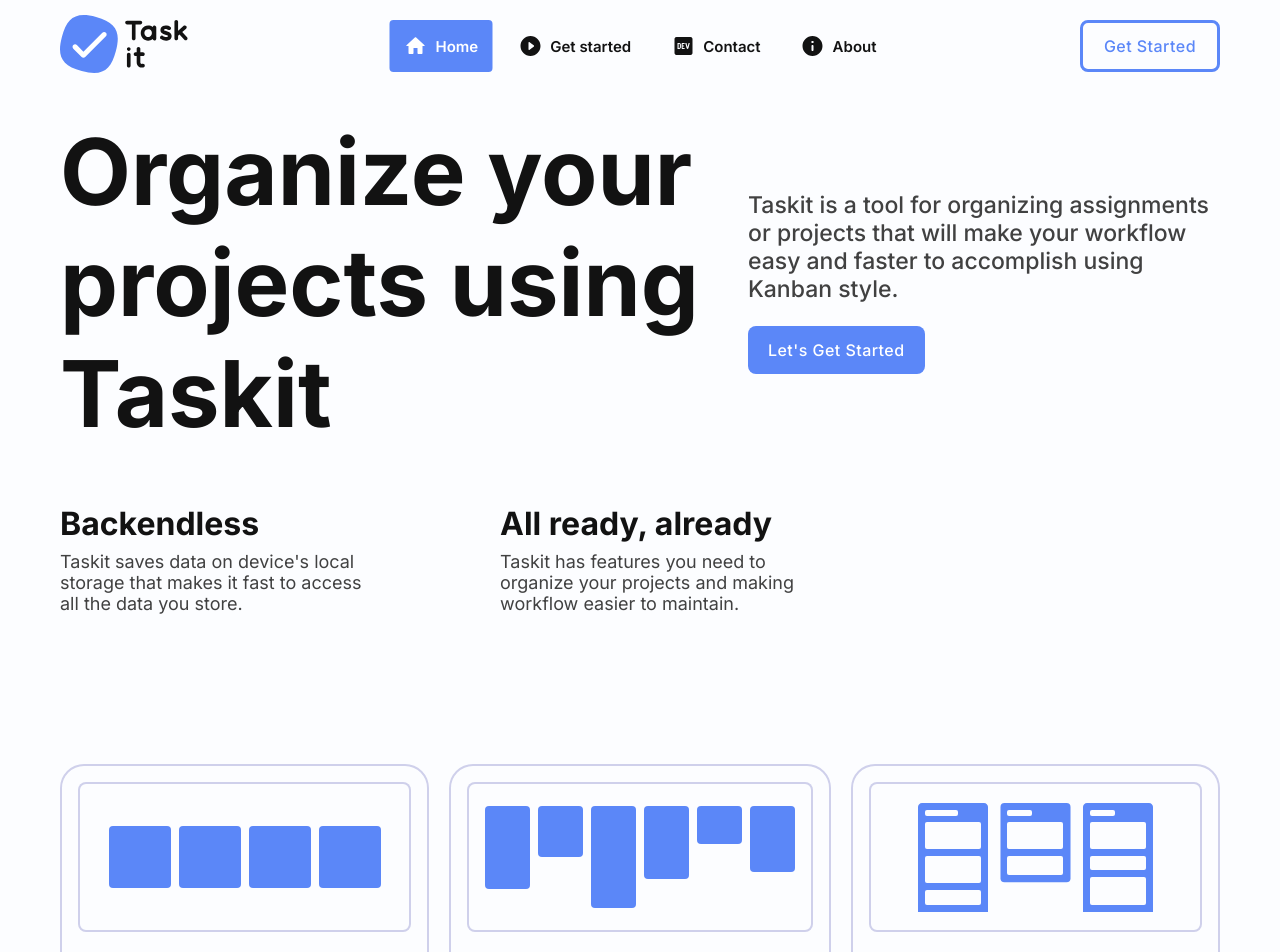
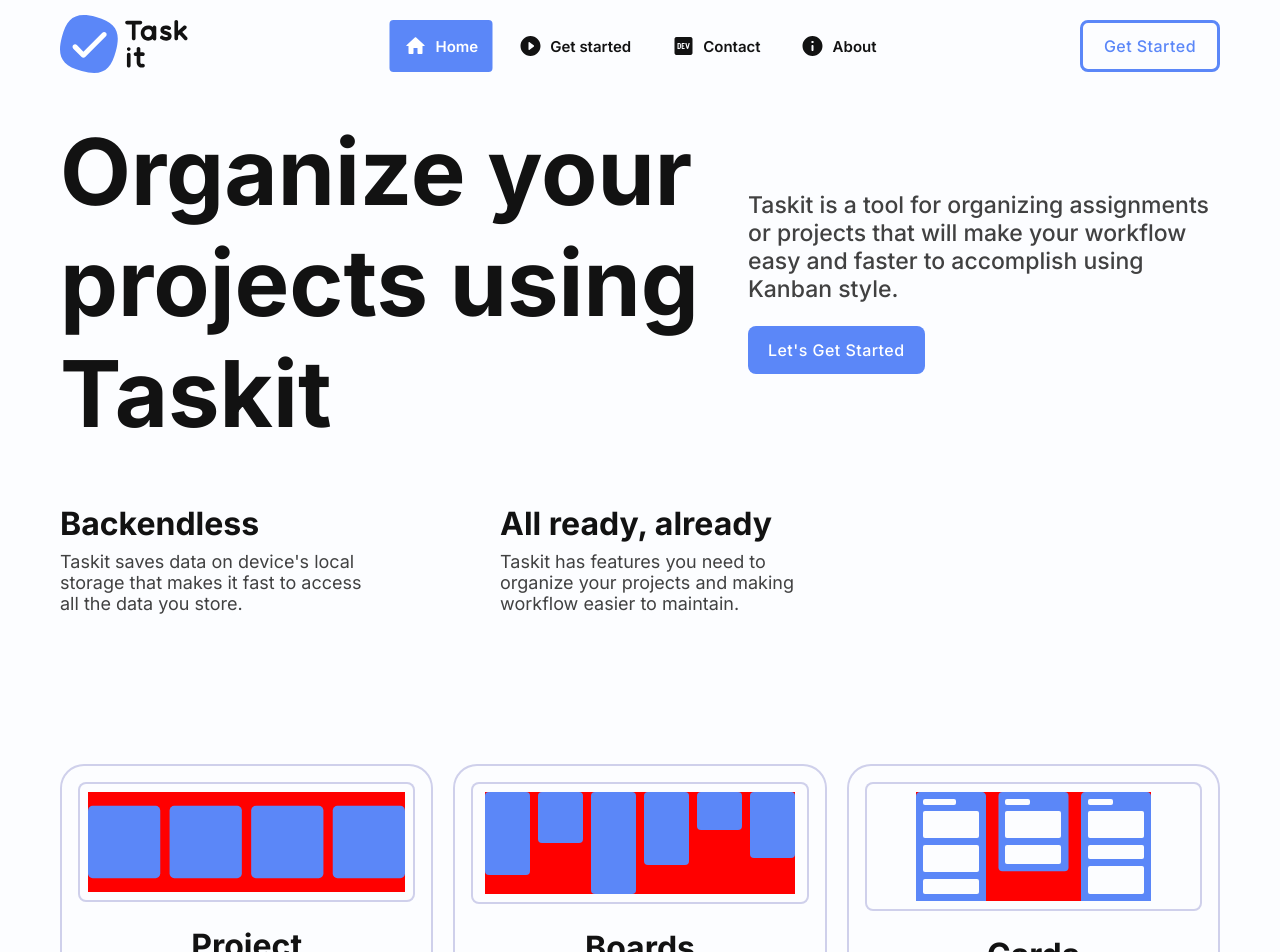
Before and after one commit to Michael-Gatmaitan/Task-it, a React (Vite) app: page / in a window 1280 px wide. Shown: the top 952 px of the page. Built offline with nearby package versions, Linux system fonts and the light colour scheme.

Commit message:
Home page card style changes.

```diff
--- a/src/components/pages/About.tsx
+++ b/src/components/pages/About.tsx
@@ -131,6 +131,7 @@ const About: React.FC = () => {
           {techsAndTools.map((tech) => (
             <Suspense fallback={<div>Ediwow</div>}>
               <TechCard
+                variantItem={staggerAnimation.item}
                 imgSrc={tech.imgSrc}
                 techTitle={tech.title}
                 techLabel={tech.label}
--- a/src/components/pages/Home.tsx
+++ b/src/components/pages/Home.tsx
@@ -125,7 +125,7 @@ const Home: React.FC = () => {
         {cardValues.map((card, i) => (
           <div className='card-container bordered-container' key={i}>
             <div className='card-presenter bordered-container'>
-              <img src={card.svg} alt={card.cardTitle} />
+              <img src={card.svg} alt={card.cardTitle} loading='lazy' />
             </div>
 
             <div className='card-info'>
--- a/src/components/pages/about/TechCard.tsx
+++ b/src/components/pages/about/TechCard.tsx
@@ -1,5 +1,5 @@
 import React from "react";
-import { motion } from "framer-motion";
+import { motion, Variants } from "framer-motion";
 import "../../styles/about/TechCard.css";
 
 interface TechCardProps {
@@ -7,6 +7,7 @@ interface TechCardProps {
   techTitle: string;
   techLabel: string;
   techLink: string;
+  variantItem: Variants
 }
 
 const TechCard: React.FC<TechCardProps> = (props: TechCardProps) => {
--- a/src/components/styles/Home.css
+++ b/src/components/styles/Home.css
@@ -54,12 +54,19 @@
 }
 .home .cards .card-container {
   padding: 12px 12px 30px 12px;
+  min-width: calc((100% - 40px) / 3);
 }
 .home .cards .card-container .card-presenter {
   width: 100%;
   border-radius: 8px !important;
-  height: 80px;
+  padding: 10px;
   margin-bottom: 12px;
+}
+.home .cards .card-container .card-presenter img {
+  min-height: 100px;
+  width: auto;
+  background-color: #f00;
+  overflow: hidden;
 }
 .home .cards .card-container .card-info {
   display: grid;
@@ -74,10 +81,10 @@
   }
   .home .cards .card-container {
     padding: 18px 18px 30px 18px;
+    min-width: calc((100% - 40px) / 3);
   }
   .home .cards .card-container .card-presenter {
     margin-bottom: 24px;
-    height: 150px;
     display: flex;
     align-items: center;
     justify-content: center;
--- a/src/components/styles/Home.scss
+++ b/src/components/styles/Home.scss
@@ -70,13 +70,23 @@
 
     .card-container {
       padding: 12px 12px 30px 12px;
+      min-width: calc((100% - 40px) / 3);
 
       .card-presenter {
         width: 100%;
         // Change height base on input image
         border-radius: 8px !important;
-        height: 80px;
+        padding: 10px;
+        // height: 80px;
         margin-bottom: 12px;
+
+        img {
+          min-height: 100px;
+          width: auto;
+          background-color: #f00;
+          overflow: hidden;
+          // max-width: 90%;
+        }
       }
 
       .card-info {
@@ -93,10 +103,11 @@
 
       .card-container {
         padding: 18px 18px 30px 18px;
+        min-width: calc((100% - 40px) / 3);
 
         .card-presenter {
           margin-bottom: 24px;
-          height: 150px;
+          // height: 150px;
           @include flexCenter;
         }
       }
```
Also changed, not shown: 1 other file (tests, documents, lock files or other folders).
